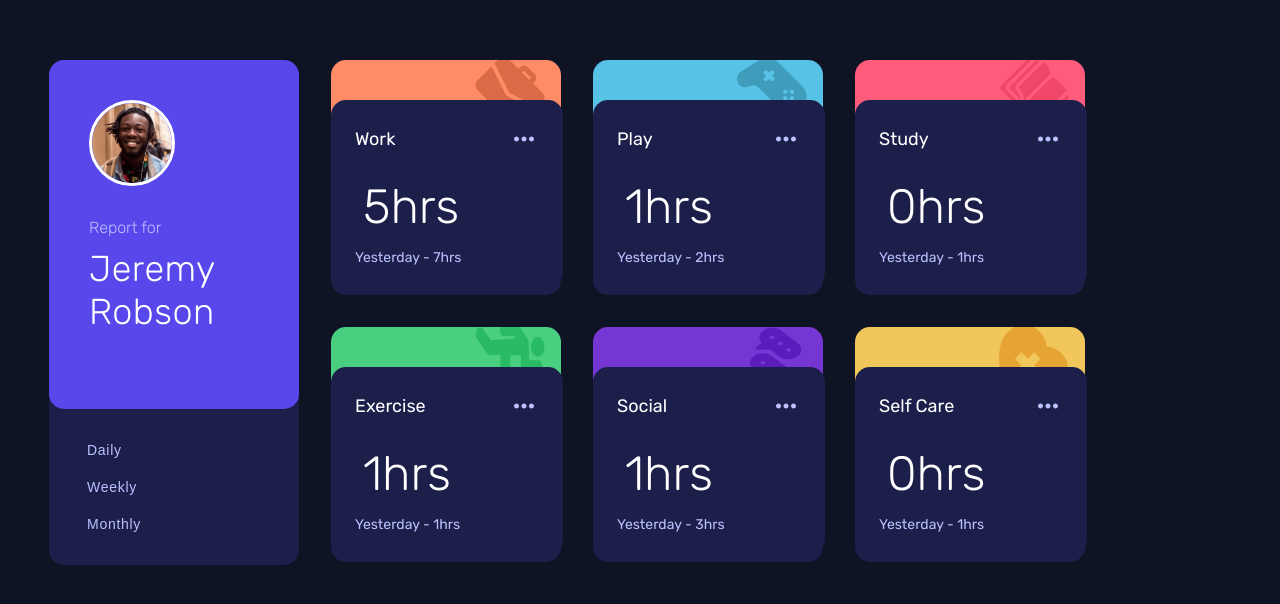
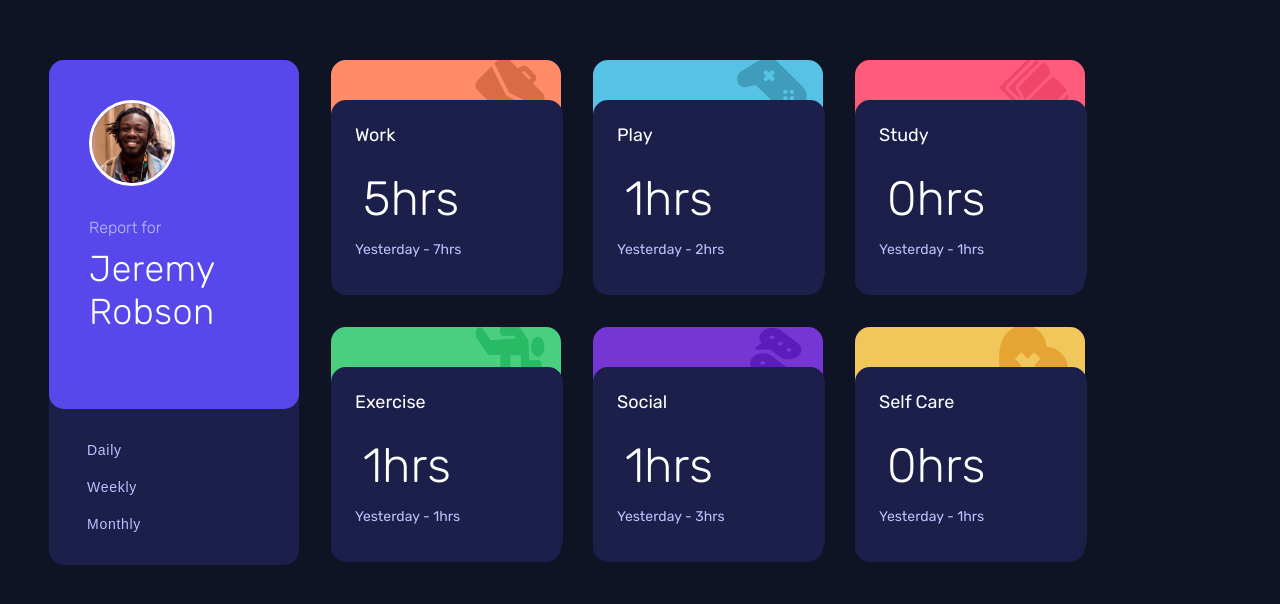
Before and after one commit to JMDevelopmentWorks/Time-Tracking-Dashboard, a React (Vite) app: page / in a window 1280 px wide. Shown: the part 292-896 px from the top of the page. Built offline with nearby package versions, Linux system fonts and the light colour scheme.

Commit message:
deleted react-icons

```diff
--- a/package.json
+++ b/package.json
@@ -10,7 +10,8 @@
   },
   "dependencies": {
     "react": "^18.2.0",
-    "react-dom": "^18.2.0"
+    "react-dom": "^18.2.0",
+    "vite-plugin-react-icons": "^0.2.0"
   },
   "devDependencies": {
     "@types/react": "^18.0.27",
--- a/src/App.jsx
+++ b/src/App.jsx
@@ -3,7 +3,7 @@ import reactLogo from "./assets/react.svg";
 import "./App.css";
 import { images } from "./constants";
 import dataInfo from "./Data/Data";
-import {BiDotsHorizontalRounded} from 'react-icons/bi'
+
 
 function App() {
   const [count, setCount] = useState(0);
@@ -69,7 +69,7 @@ function App() {
               />
             </div>
             <div className="app__dashboard-card-content">
-              <p className="app__dashboard-card-content-title">{item.title} <BiDotsHorizontalRounded className="icon"/></p>
+              <p className="app__dashboard-card-content-title">{item.title} </p>
               {daily && (
                 <div className="app__dashboard-card-info">
                   <p className="app__dashboard-card-content-current">{item.timeframes.daily.current}hrs</p>
```
Also changed, not shown: 1 other file (tests, documents, lock files or other folders).
